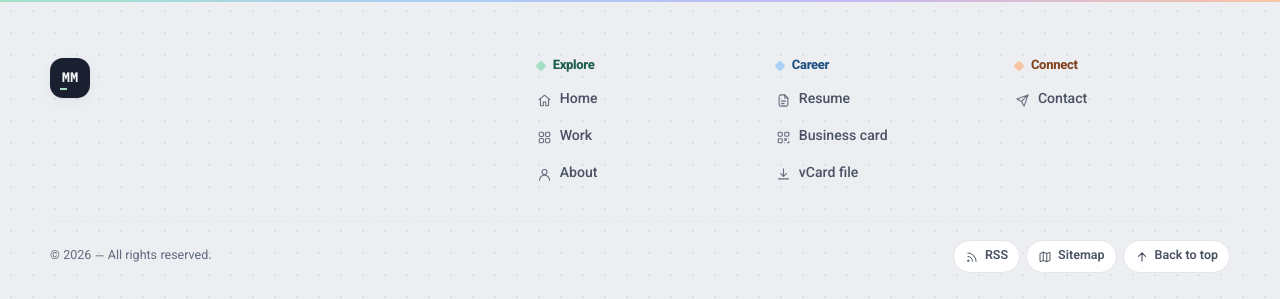
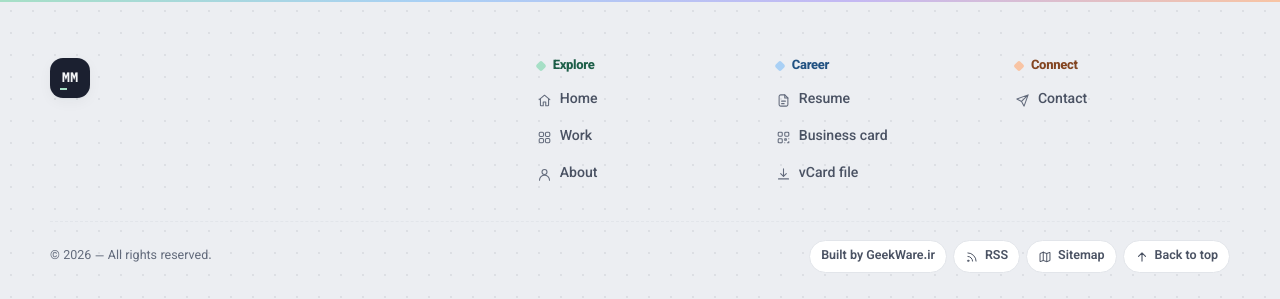
Before and after one commit to MehDiSDeveloper/montazeri-ir, a Django app: page /blog/ in a window 1280 px wide. Shown: the part 678-977 px from the top of the page. Run offline with Django 5.2, Linux system fonts and the light colour scheme; data comes from the database, SQL or seed files in the repository; data that the repository does not hold is empty; some libraries are stand-ins or nearby versions.

Commit message:
Add 'Built by GeekWare.ir' link to footer
Co-Authored-By: Claude Opus 5.5 <noreply@anthropic.com>

```diff
--- a/apps/core/i18n.py
+++ b/apps/core/i18n.py
@@ -393,6 +393,7 @@ STRINGS: dict[str, dict[str, str]] = {
     },
     "err.home": {"fa": "بازگشت به خانه", "en": "Back home", "de": "Zur Startseite"},
     "footer.rights": {"fa": "همهٔ حقوق محفوظ است.", "en": "All rights reserved.", "de": "Alle Rechte vorbehalten."},
+    "footer.built_by": {"fa": "ساخته شده توسط", "en": "Built by", "de": "Erstellt von"},
     "footer.built": {"fa": "ساخته‌شده با جنگو", "en": "Built with Django", "de": "Gebaut mit Django"},
 
     # ── command palette ───────────────────────────────────────────────────
--- a/templates/base.html
+++ b/templates/base.html
@@ -208,6 +208,7 @@
       <div class="ftr-bottom">
         <small>© {% now "Y" %} {{ profile|tr:"full_name" }} — {% t "footer.rights" %}</small>
         <div class="ftr-meta">
+          <a href="https://geekware.ir" target="_blank" rel="noopener">{% t "footer.built_by" %} GeekWare.ir</a>
           <a href="{% url 'feed' %}"><svg aria-hidden="true"><use href="#i-rss"></use></svg>RSS</a>
           <a href="{% url 'sitemap' %}"><svg aria-hidden="true"><use href="#i-map"></use></svg>{% t "footer.sitemap" %}</a>
           <button type="button" data-to-top><svg aria-hidden="true"><use href="#i-arrow-up"></use></svg>{% t "footer.top" %}</button>
```
